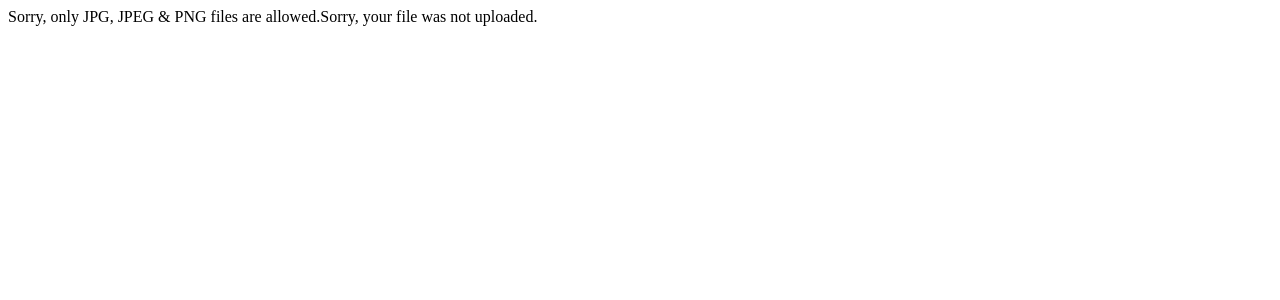
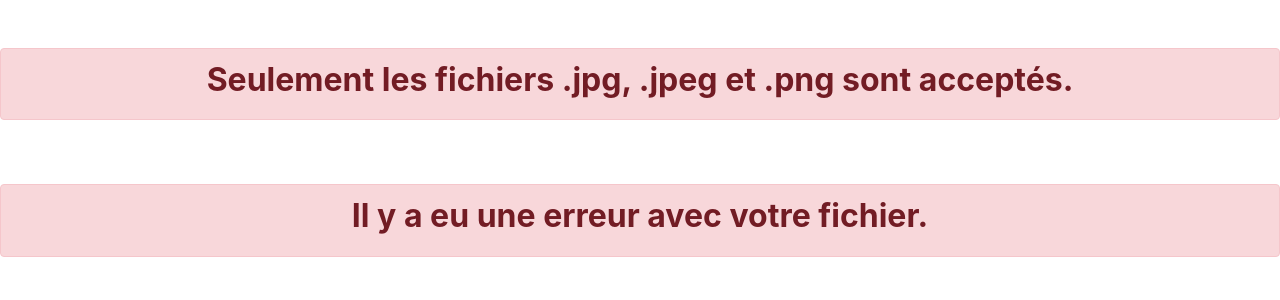
Before and after one commit to CyrilLeblanc/PCP21, a PHP site: page /webmaster/creer_nouveau_point/upload.php in a window 1280 px wide. Shown: the top 300 px of the page. Run offline with PHP 8.4, Linux system fonts and the light colour scheme; data that the repository does not hold is empty.

Commit message:
modified:   webmaster/.DS_Store 	modified:   webmaster/creer_nouveau_point/index.php 	modified:   webmaster/creer_nouveau_point/upload.php 	new file:   webmaster/images/.DS_Store 	modified:   webmaster/periode_indisponibilite/index.php 	modified:   webmaster/request/Point.php

```diff
--- a/webmaster/creer_nouveau_point/upload.php
+++ b/webmaster/creer_nouveau_point/upload.php
@@ -1,5 +1,7 @@
 <?php
+  include_once '../../bootstrap.html';
   require_once "../request/Point.php";
+
   $target_dir = "../images/";
   $target_file = $target_dir . basename($_FILES["photo"]["name"]);
   $uploadOk = 1;
@@ -9,43 +11,56 @@
   if(isset($_POST["submit"])) {
     $check = getimagesize($_FILES["photo"]["tmp_name"]);
     if($check !== false) {
-      echo "File is an image - " . $check["mime"] . ".";
       $uploadOk = 1;
     } else {
-      echo "File is not an image.";
+      echo "</br></br>
+        <div class='alert alert-danger text-center'>
+        <h2><strong>Le fichier n'est pas une image.</strong></h2>
+        </div>";
       $uploadOk = 0;
     }
   }
 
   // Check file size
   if ($_FILES["photo"]["size"] > 2000000) { //ToDO
-    echo "Sorry, your file is too large.";
+    echo "</br></br>
+      <div class='alert alert-danger text-center'>
+      <h2><strong>Le fichier dépasse la taille maximale.</strong></h2>
+      </div>";
     $uploadOk = 0;
   }
 
   // Allow certain file formats
   if($imageFileType != "jpg" && $imageFileType != "png" && $imageFileType != "jpeg") {
-    echo "Sorry, only JPG, JPEG & PNG files are allowed.";
+    echo "</br></br>
+      <div class='alert alert-danger text-center'>
+      <h2><strong>Seulement les fichiers .jpg, .jpeg et .png sont acceptés.</strong></h2>
+      </div>";
     $uploadOk = 0;
   }
 
+  $new_name = $_POST["nom"] . '_' . $_POST["ville"] . '.' . $imageFileType;
+
   // Check if $uploadOk is set to 0 by an error
   if ($uploadOk == 0) {
-  echo "Sorry, your file was not uploaded.";
+    echo "</br></br>
+      <div class='alert alert-danger text-center'>
+      <h2><strong>Il y a eu une erreur avec votre fichier.</strong></h2>
+      </div>";
   // if everything is ok, try to upload file
   } else {
-    if (move_uploaded_file($_FILES["photo"]["tmp_name"], $target_file)) {
-      echo "The file ". htmlspecialchars( basename( $_FILES["photo"]["name"])). " has been uploaded.";
+    if (move_uploaded_file($_FILES["photo"]["tmp_name"], $target_dir . $new_name)) {
+      echo "</br></br>
+      <div class='alert alert-success text-center'>
+      <h5><strong>Le fichier ". htmlspecialchars(basename($new_name)). " a bien été uploadé.</strong></h5>
+      </div>";
     } else {
-      echo "Sorry, there was an error uploading your file.";
+      echo "</br></br>
+        <div class='alert alert-danger text-center'>
+        <h2><strong>Il y a une erreur.</strong></h2>
+        </div>";
     }
   }
 
-  //Création du Point_RDV dans la BDD
-  $Ajouter_Point_RDV = new Point();
-  $Ajouter_Point_RDV->add_Point($_POST['nom'],$_POST['adresse'],$_POST['ville'],$_POST['latitude'],$_POST['longitude'],$_POST['photo']);
-
-
-  //Renommer la photo avec le nom du point et la ville, en gardant l'extension.
   //Pour pouvoir envoyer le chemin d'accès de l'image dans le BDD.
 ?>
--- a/webmaster/request/Point.php
+++ b/webmaster/request/Point.php
@@ -24,10 +24,10 @@ class Point
     }
 
 
-    function add_Point($Nom, $Adresse, $Ville, $Latitude, $Longitude, $Point_Image)
+    function add_Point($Nom, $Adresse, $Ville, $Latitude, $Longitude)
     {
-        $sql = "INSERT INTO Point_RDV (Nom, Adresse, Ville, Latitude, Longitude, Point_Image)
-                VALUES ('$Nom', $Adresse, $Ville, $Latitude, $Longitude, '$Point_Image');";
+        $sql = "INSERT INTO Point_RDV (Nom, Adresse, Ville, Latitude, Longitude)
+                VALUES ('$Nom', $Adresse, $Ville, $Latitude, $Longitude);";
 
         return $GLOBALS['mysqli'] ->query($sql);
     }
```
Also changed, not shown: webmaster/creer_nouveau_point/index.php (+12 -5 lines), webmaster/periode_indisponibilite/index.php (+7 -6 lines), 2 other files.
